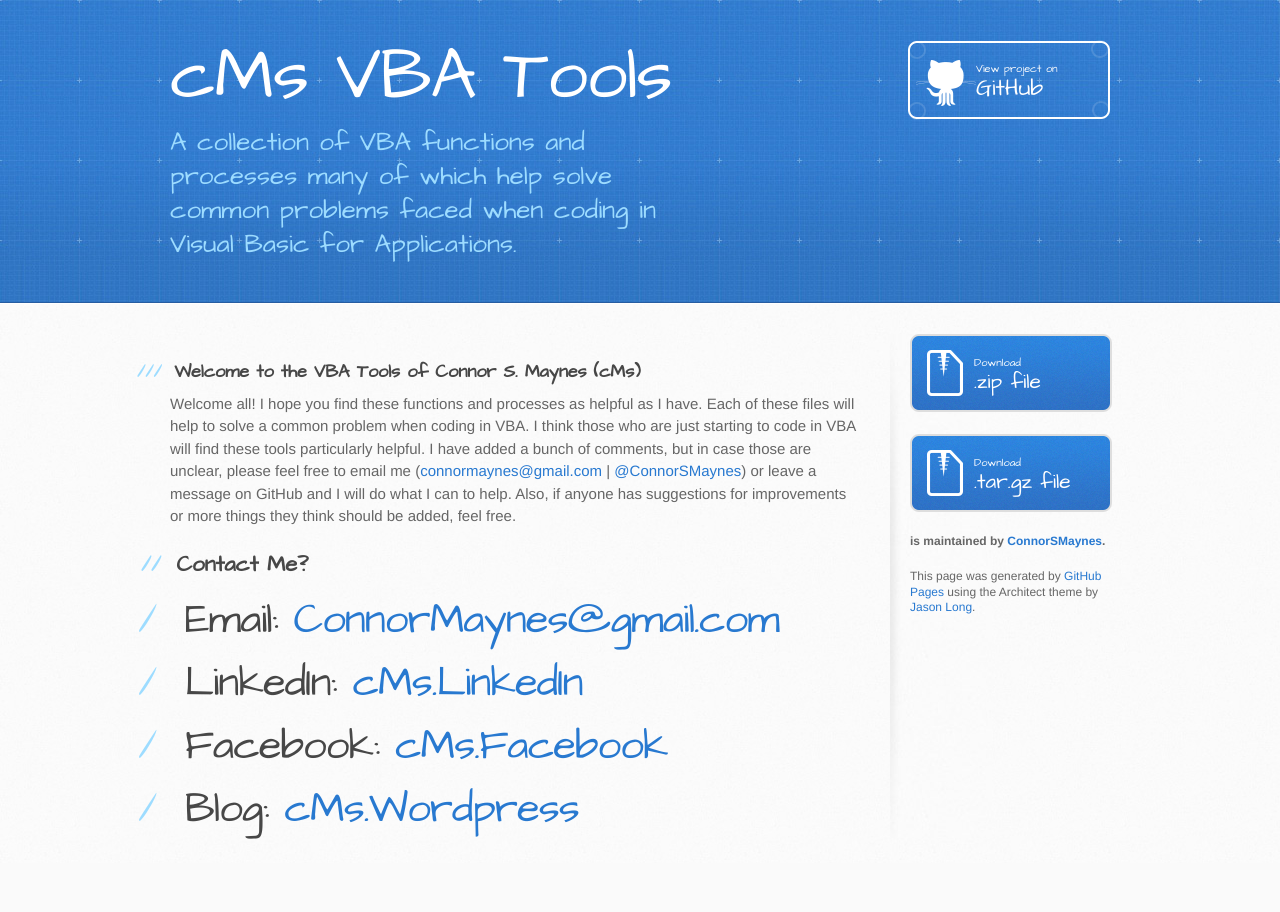
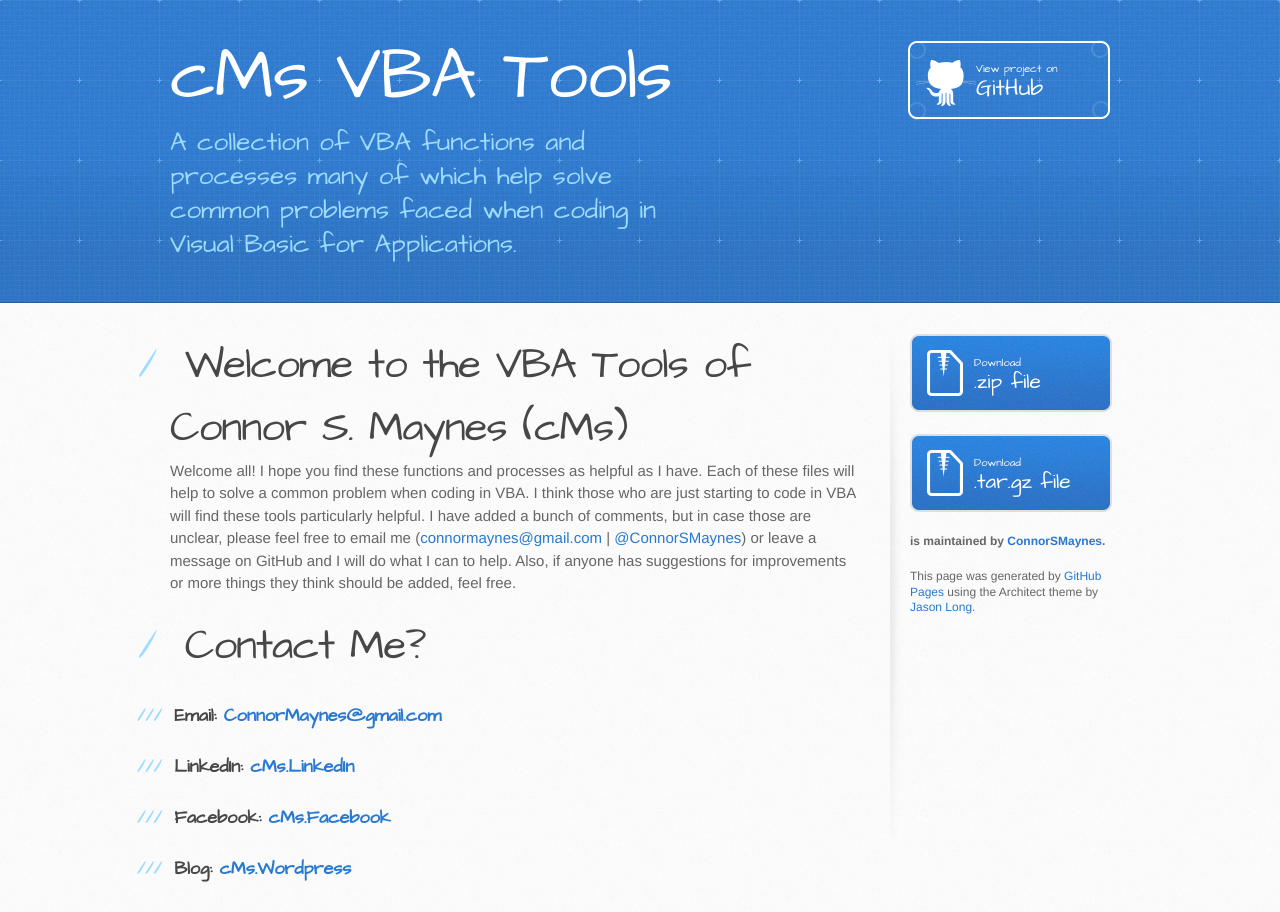
Before and after one commit to ConnorSMaynes/cMs_VBA_Tools.github.io, a plain HTML site: page index.html in a window 1280 px wide. Before the commit the page ends 863 px from the top, so only its background shows below. Drawn offline with Linux system fonts and the light colour scheme.

```diff
--- a/index.html
+++ b/index.html
@@ -28,29 +28,29 @@
     <div id="content-wrapper">
       <div class="inner clearfix">
         <section id="main-content">
-          <h3>
-<a id="welcome-to-the-vba-tools-of-connor-s-maynes-cms" class="anchor" href="#welcome-to-the-vba-tools-of-connor-s-maynes-cms" aria-hidden="true"><span aria-hidden="true" class="octicon octicon-link"></span></a>Welcome to the VBA Tools of Connor S. Maynes (cMs)</h3>
+          <h1>
+<a id="welcome-to-the-vba-tools-of-connor-s-maynes-cms" class="anchor" href="#welcome-to-the-vba-tools-of-connor-s-maynes-cms" aria-hidden="true"><span aria-hidden="true" class="octicon octicon-link"></span></a>Welcome to the VBA Tools of Connor S. Maynes (cMs)</h1>
 
 <p>Welcome all! I hope you find these functions and processes as helpful as I have. Each of these files will help to solve a common problem when coding in VBA. I think those who are just starting to code in VBA will find these tools particularly helpful. I have added a bunch of comments, but in case those are unclear, please feel free to email me (<a href="mailto:connormaynes@gmail.com">connormaynes@gmail.com</a> | <a href="https://github.com/ConnorSMaynes" class="user-mention">@ConnorSMaynes</a>) or leave a message on GitHub and I will do what I can to help. Also, if anyone has suggestions for improvements or more things they think should be added, feel free.</p>
 
-<h2>
-<a id="contact-me" class="anchor" href="#contact-me" aria-hidden="true"><span aria-hidden="true" class="octicon octicon-link"></span></a>Contact Me?</h2>
+<h1>
+<a id="contact-me" class="anchor" href="#contact-me" aria-hidden="true"><span aria-hidden="true" class="octicon octicon-link"></span></a>Contact Me?</h1>
 
-<h1>
+<h3>
 <a id="email-connormaynesgmailcom" class="anchor" href="#email-connormaynesgmailcom" aria-hidden="true"><span aria-hidden="true" class="octicon octicon-link"></span></a>Email: <a href="mailto:ConnorMaynes@gmail.com">ConnorMaynes@gmail.com</a>
-</h1>
+</h3>
 
-<h1>
+<h3>
 <a id="linkedin-cmslinkedin" class="anchor" href="#linkedin-cmslinkedin" aria-hidden="true"><span aria-hidden="true" class="octicon octicon-link"></span></a>LinkedIn: <a href="https://www.linkedin.com/in/connormaynes">cMs.LinkedIn</a>
-</h1>
+</h3>
 
-<h1>
+<h3>
 <a id="facebook-cmsfacebook" class="anchor" href="#facebook-cmsfacebook" aria-hidden="true"><span aria-hidden="true" class="octicon octicon-link"></span></a>Facebook: <a href="https://www.facebook.com/connor.maynes">cMs.Facebook</a>
-</h1>
+</h3>
 
-<h1>
+<h3>
 <a id="blog-cmswordpress" class="anchor" href="#blog-cmswordpress" aria-hidden="true"><span aria-hidden="true" class="octicon octicon-link"></span></a>Blog: <a href="https://connorsherwoodmaynes.wordpress.com/">cMs.Wordpress</a>
-</h1>
+</h3>
         </section>
 
         <aside id="sidebar">
--- a/params.json
+++ b/params.json
@@ -1,6 +1,6 @@
 {
   "name": "cMs VBA Tools",
   "tagline": "A collection of VBA functions and processes many of which help solve common problems faced when coding in Visual Basic for Applications.",
-  "body": "### Welcome to the VBA Tools of Connor S. Maynes (cMs)\r\nWelcome all! I hope you find these functions and processes as helpful as I have. Each of these files will help to solve a common problem when coding in VBA. I think those who are just starting to code in VBA will find these tools particularly helpful. I have added a bunch of comments, but in case those are unclear, please feel free to email me (connormaynes@gmail.com | @ConnorSMaynes) or leave a message on GitHub and I will do what I can to help. Also, if anyone has suggestions for improvements or more things they think should be added, feel free.\r\n\r\n## Contact Me?\r\n#Email: ConnorMaynes@gmail.com\r\n#LinkedIn: [cMs.LinkedIn](https://www.linkedin.com/in/connormaynes)\r\n#Facebook: [cMs.Facebook](https://www.facebook.com/connor.maynes)\r\n#Blog: [cMs.Wordpress](https://connorsherwoodmaynes.wordpress.com/)",
+  "body": "# Welcome to the VBA Tools of Connor S. Maynes (cMs)\r\nWelcome all! I hope you find these functions and processes as helpful as I have. Each of these files will help to solve a common problem when coding in VBA. I think those who are just starting to code in VBA will find these tools particularly helpful. I have added a bunch of comments, but in case those are unclear, please feel free to email me (connormaynes@gmail.com | @ConnorSMaynes) or leave a message on GitHub and I will do what I can to help. Also, if anyone has suggestions for improvements or more things they think should be added, feel free.\r\n\r\n# Contact Me?\r\n### Email: ConnorMaynes@gmail.com\r\n### LinkedIn: [cMs.LinkedIn](https://www.linkedin.com/in/connormaynes)\r\n### Facebook: [cMs.Facebook](https://www.facebook.com/connor.maynes)\r\n### Blog: [cMs.Wordpress](https://connorsherwoodmaynes.wordpress.com/)",
   "note": "Don't delete this file! It's used internally to help with page regeneration."
 }
```
